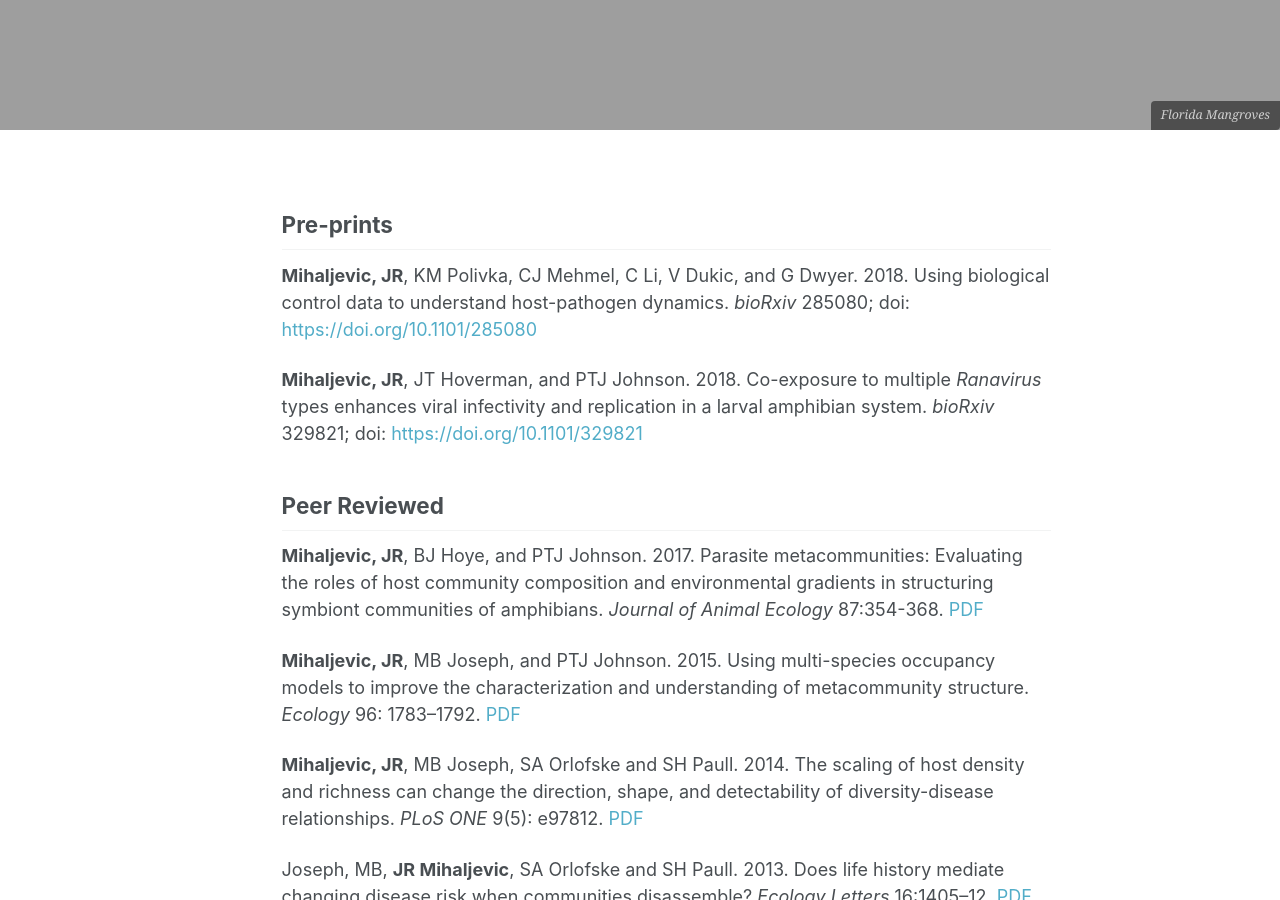
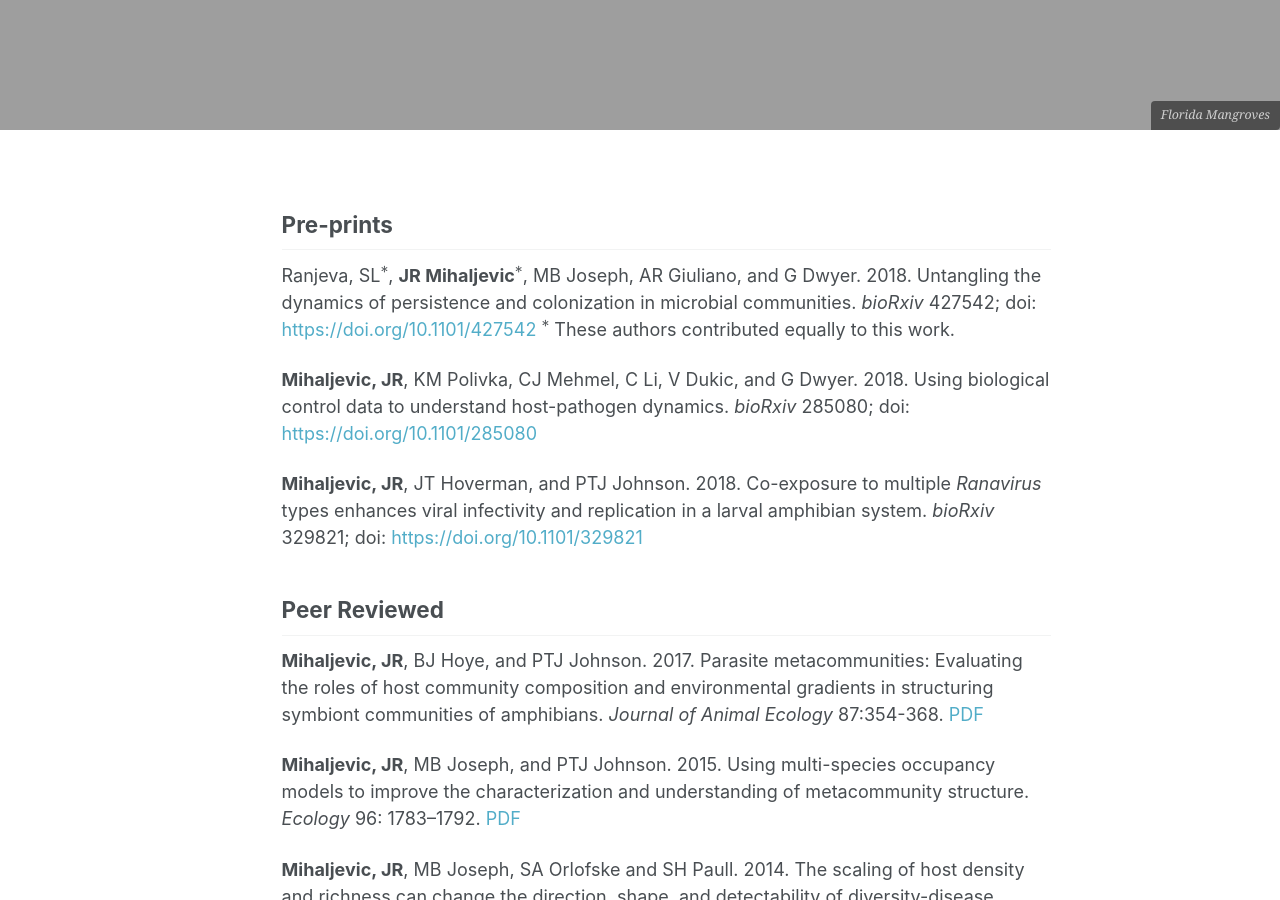
Before and after one commit to jrmihalj/jrmihalj.github.io, a Jekyll site: the page built from _pages/pubs.md, in a window 1280 px wide and 900 px high, scrolled down 912 px. Built offline with Jekyll 4.4.1, drawn with Linux system fonts in a browser that asks for light colours; formulas are drawn with MathJax 3; our own code applies the rules of GitHub Pages for plain Markdown files.

```diff
--- a/_pages/pubs.md
+++ b/_pages/pubs.md
@@ -9,6 +9,8 @@
 
 
 ## Pre-prints
+
+Ranjeva, SL$^{\*}$, **JR Mihaljevic**$^{\*}$, MB Joseph, AR Giuliano, and G Dwyer. 2018. Untangling the dynamics of persistence and colonization in microbial communities. *bioRxiv* 427542; doi: [https://doi.org/10.1101/427542](https://doi.org/10.1101/427542){:target="_blank"} $^{\*}$ These authors contributed equally to this work.
 
 **Mihaljevic, JR**, KM Polivka, CJ Mehmel, C Li, V Dukic, and G Dwyer. 2018. Using biological control data to understand host-pathogen dynamics. *bioRxiv* 285080; doi: [https://doi.org/10.1101/285080](https://doi.org/10.1101/285080){:target="_blank"}
 
```
